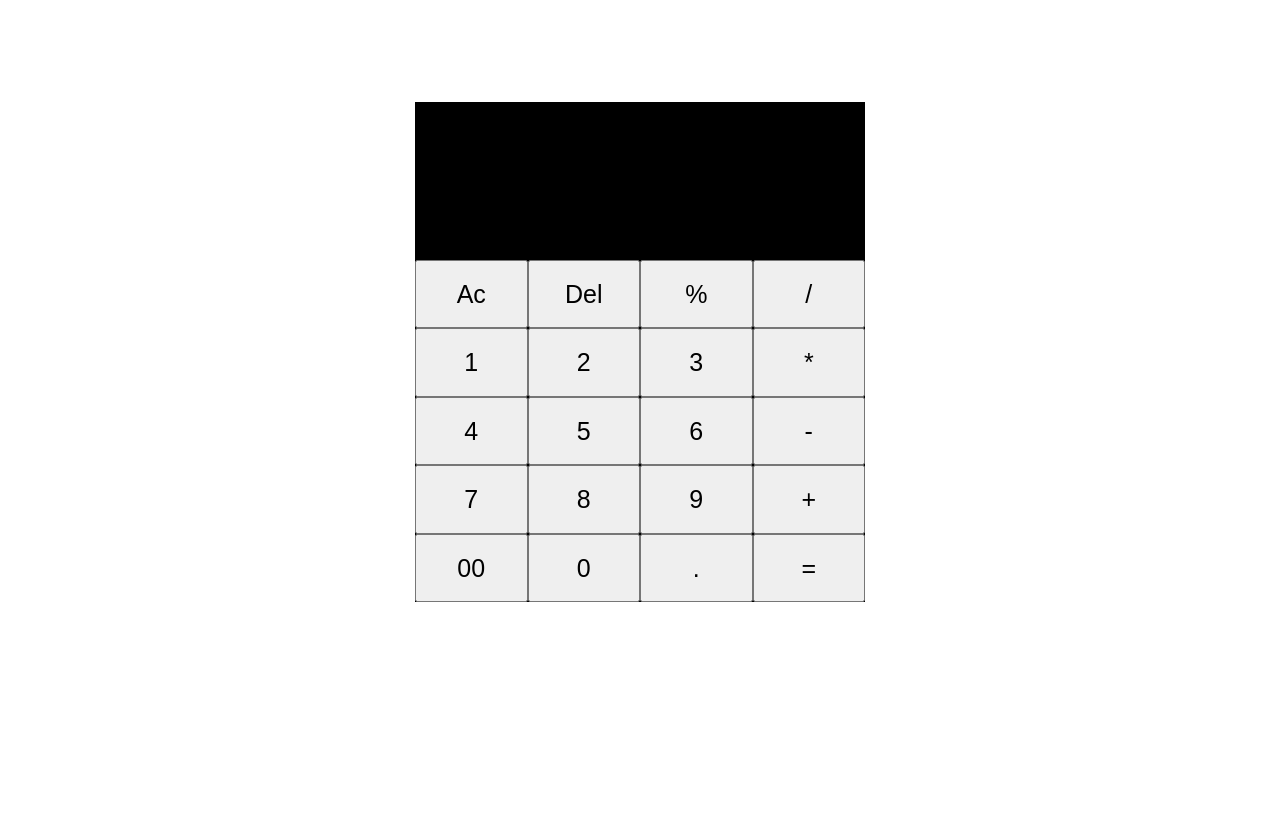
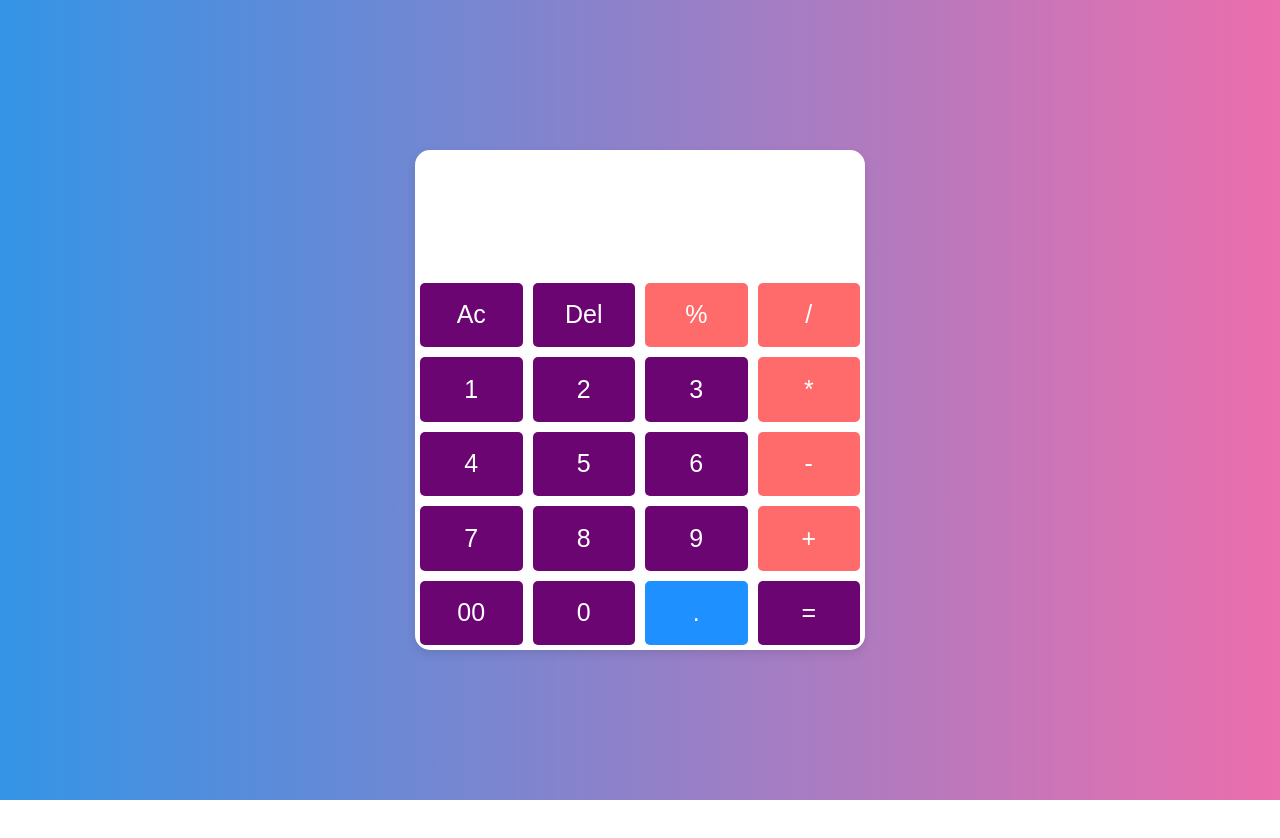
Before and after one commit to 371931/simpleCalculator, a plain HTML site: page index.html in a window 1280 px wide. After the commit the page ends 800 px from the top, so only its background shows below. Drawn offline with Linux system fonts and the light colour scheme.

Commit message:
style upgrade

```diff
--- a/assets/css/style.css
+++ b/assets/css/style.css
@@ -1,20 +1,29 @@
-*{
+* {
     margin: 0px;
     padding: 0px;
     box-sizing: border-box;
 }
-body{
+
+body {
     height: 100vh;
+    background: linear-gradient(to right, #3494e6, #ec6ead);
+    display: flex;
+    justify-content: center;
+    align-items: center;
 }
-.container{
-    background: #000;
+
+.container {
+    background: #fff;
+    border-radius: 15px;
     width: 450px;
     height: 500px;
     margin: 8% auto;
     display: grid;
-    grid-template-columns: repeat(4,1fr);
+    grid-template-columns: repeat(4, 1fr);
+    box-shadow: 0px 4px 10px rgba(0, 0, 0, 0.1);
 }
-.ans{
+
+.ans {
     min-height: 122px;
     grid-column: span 4;
     display: flex;
@@ -24,20 +33,41 @@ body{
     word-wrap: break-word;
     word-break: break-all;
 }
+
 .ans > div:nth-child(1) {
-    color: rgba(255, 255, 255, .75);
+    color: rgba(0, 0, 0, .75);
     font-size: 1.5rem;
     height: 100%;
     padding-top: 10px;
 }
-.ans > div:nth-child(2){
-    color: #fff;
+
+.ans > div:nth-child(2) {
+    color: #000;
     font-size: 2.5rem;
 }
 
-button{
+button {
     font-size: 25px;
     font-weight: 300;
     cursor: pointer;
     user-select: none;
+    background: #6a0572;
+    color: #fff;
+    border: none;
+    padding: 15px;
+    border-radius: 5px;
+    margin: 5px;
+    transition: background 0.3s ease;
 }
+
+button:hover {
+    background: #9444cf;
+}
+
+.val.operator {
+    background: #ff6b6b;
+}
+
+.val.dot {
+    background: #1e90ff;
+}
--- a/index.html
+++ b/index.html
@@ -15,23 +15,23 @@
         </div>
         <button class="ac" onclick="ac()">Ac</button>
         <button class="del" onclick="del()">Del</button>
-        <button class="val">%</button>
-        <button class="val">/</button>
+        <button class="val operator">%</button>
+        <button class="val operator">/</button>
         <button class="val">1</button>
         <button class="val">2</button>
         <button class="val">3</button>
-        <button class="val">*</button>
+        <button class="val operator">*</button>
         <button class="val">4</button>
         <button class="val">5</button>
         <button class="val">6</button>
-        <button class="val">-</button>
+        <button class="val operator">-</button>
         <button class="val">7</button>
         <button class="val">8</button>
         <button class="val">9</button>
-        <button class="val">+</button>
+        <button class="val operator">+</button>
         <button class="val">00</button>
         <button class="val">0</button>
-        <button class="val">.</button>
+        <button class="val dot">.</button>
         <button class="equal" onclick="equal()">=</button>
     </div>
 
```
